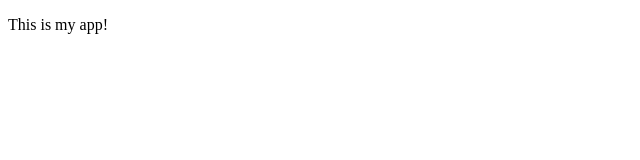
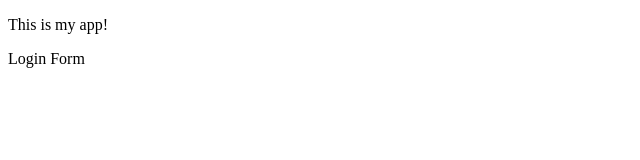
Before and after one commit to Ishu-I5hu/mysample-app, a plain HTML site: page index.html in a window 1280 px wide. Shown: the full height of the page, 0-640 px from the left. Drawn offline with Linux system fonts and the light colour scheme.

Commit message:
Login form

```diff
--- a/index.html
+++ b/index.html
@@ -7,5 +7,6 @@
     </head>
     <body>
         <p>This is my app!</p>
+        <p>Login Form</p>
     </body>
 </html>
```
Also changed, not shown: login.html (added).
